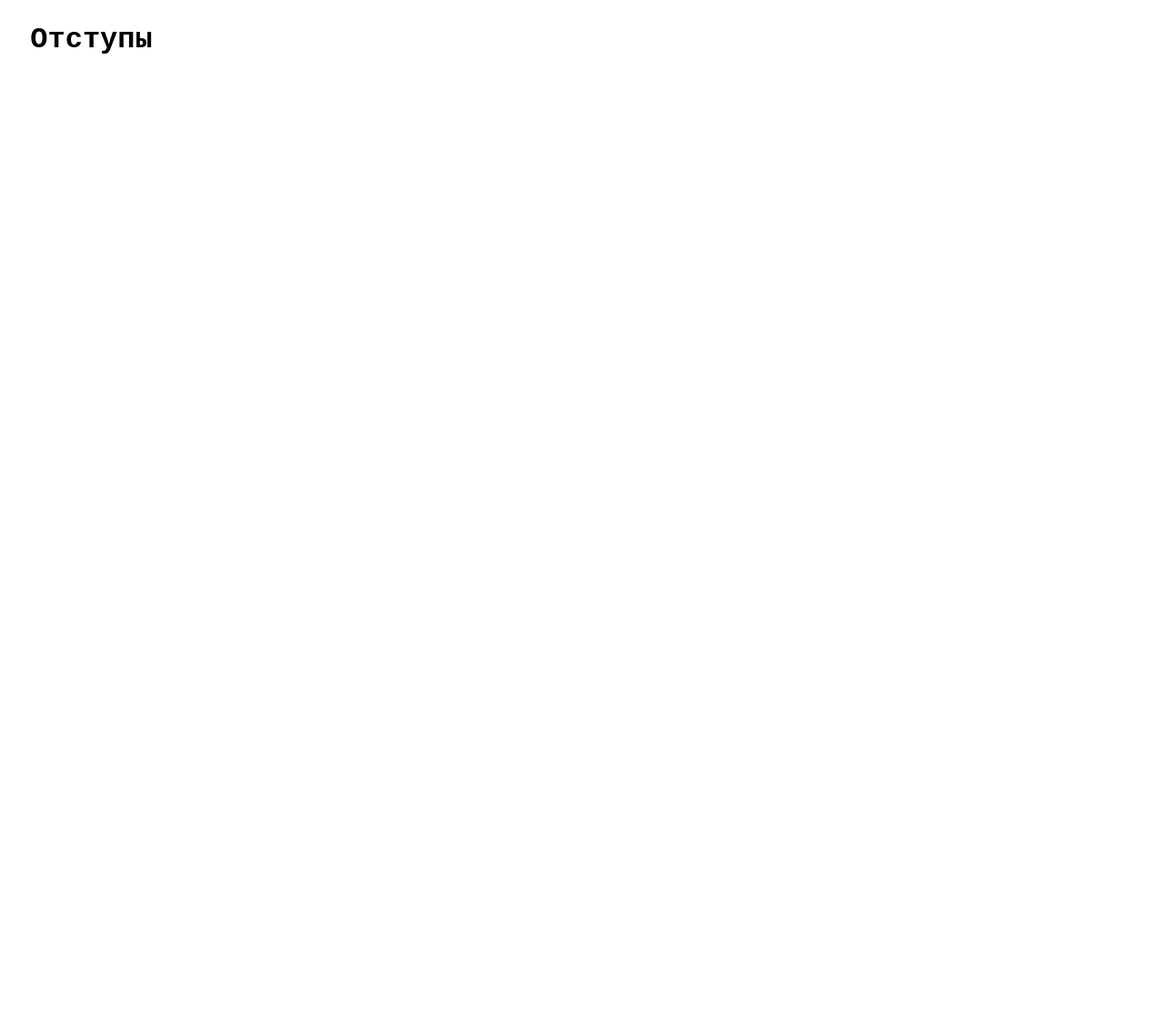
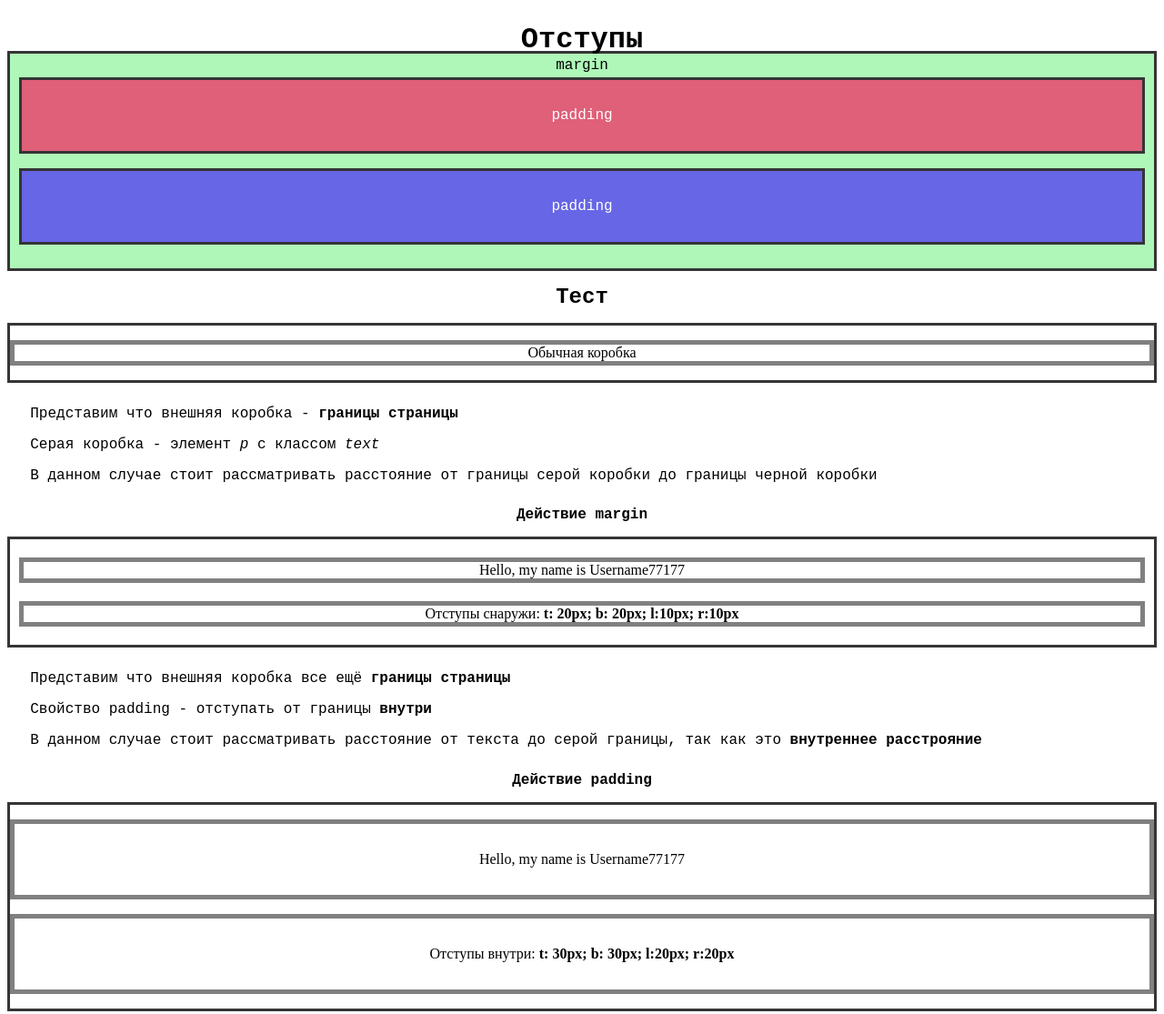
Before and after one commit to Username77177/WebLearning, a plain HTML site: page htmlsource/7.Marging_and_padding.html in a window 1280 px wide. Shown: the whole page at 91% size. Before the commit the page ends 800 px from the top, so only its background shows below. Drawn offline with Linux system fonts and the light colour scheme.

Commit message:
19/01/2020 15:00:15 | Fixed readytopush and BoostToMd.py files, and many more

```diff
--- a/htmlsource/7.Marging_and_padding.html
+++ b/htmlsource/7.Marging_and_padding.html
@@ -9,12 +9,44 @@
     <!-- defaultfiles/default.* -->
     <link rel="import" href="defaultfiles/default.html">
     <link rel="stylesheet" href="defaultfiles/default.css">
+    <link rel="stylesheet" href="css/boxes_in-css.css">
 </head>
 
 <body>
-    <div class="default-text">
+    <div class="default-text-margin">
         <h1>Отступы</h1>
     </div>
+    <p class="inject-text default-text">margin</p>
+    <div class="box orange-box">
+        <p class="box red-box default-text">padding</p>
+        <p class="box blue-box default-text">padding</p>
+    </div>
+    <h2>Тест</h2>
+    <div class="box">
+        <p style="border: 5px solid gray;">Обычная коробка</p>
+    </div>
+    <div class="default-text-margin">
+        <p>Представим что внешняя коробка - <strong>границы страницы</strong></p>
+        <p>Серая коробка - элемент <em>p</em> с классом <em>text</em></p>
+        <p>В данном случае стоит рассматривать расстояние от границы серой коробки до границы черной коробки</p>
+    </div>
+    <h4>Действие margin</h4>
+    <div class="box">
+        <p class="text">Hello, my name is Username77177</p>
+        <p class="text">Отступы снаружи: <strong>t: 20px; b: 20px; l:10px; r:10px</strong></p>
+    </div>
+    <div class="default-text-margin">
+        <p>Представим что внешняя коробка все ещё <strong>границы страницы</strong></p>
+        <p>Свойство padding - отступать от границы <strong>внутри</strong></p>
+        <p>В данном случае стоит рассматривать расстояние от текста до серой границы, так как это <strong>внутреннее расстрояние</strong></p>
+    </div>
+    <h4>Действие padding</h4>
+
+    <div class="box">
+        <p class="text-padding">Hello, my name is Username77177</p>
+        <p class="text-padding">Отступы внутри: <strong>t: 30px; b: 30px; l:20px; r:20px</strong></p>
+    </div>
+
 </body>
 
 </html>
--- /dev/null
+++ b/htmlsource/css/boxes_in-css.css
@@ -0,0 +1,44 @@
+.inject-text {
+    margin: -25px;
+    text-align: center
+}
+
+.box {
+    border-style: solid;
+    border-color: #353535;
+    border-width: 3px;
+    text-align: center
+}
+
+.orange-box {
+    background-color: #aff7b9;
+    padding: 10px
+}
+
+.red-box {
+    background-color: #e05f79;
+    color: #fff;
+    padding: 30px
+}
+
+.blue-box {
+    background-color: #6666e6;
+    color: #fff;
+    padding: 30px
+}
+
+.text {
+    border: 5px solid gray;
+    margin-left: 10px;
+    margin-bottom: 20px;
+    margin-right: 10px;
+    margin-top: 20px;
+}
+
+.text-padding {
+    border: 5px solid gray;
+    padding-left: 20px;
+    padding-bottom: 30px;
+    padding-right: 20px;
+    padding-top: 30px;
+}
--- a/htmlsource/defaultfiles/default.css
+++ b/htmlsource/defaultfiles/default.css
@@ -3,13 +3,23 @@
 
 /* Советую просто просмотреть его 1 раз, а затем идти в стиль, который прогружается после этого */
 
-.default-text {
+.default-text-margin {
     font-family: "Fira Code", "Inconsolata", "Ubuntu", "Times New York", monospace;
     margin: 2%;
 }
 
-h1 {
+.default-text {
+    font-family: "Fira Code", "Inconsolata", "Ubuntu", "Times New York", monospace;
+}
+
+h1,
+h2,
+h3,
+h4,
+h5 {
     font-family: "Inconsolata", "Ubuntu", "Times New York", monospace;
+    text-align: center;
+    margin: 15px
 }
 
 .default-image {
```
Also changed, not shown: htmlsource/8.Inherit_and_more_attr.html (added, +17 -0 lines), htmlsource/css/inherit.css (added), 7 other files.
